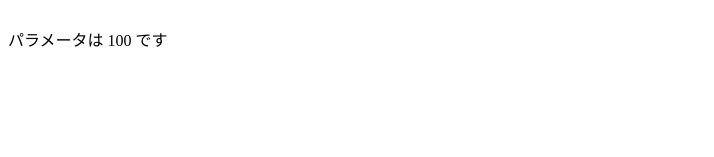
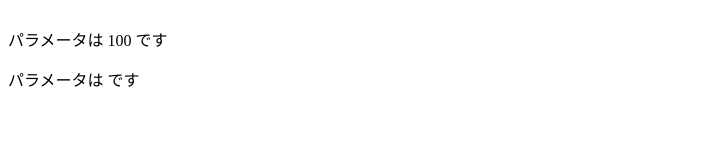
Before and after one commit to shusaku009/react-router-udemy, a React (Create React App) app: page /page2/100 in a window 1280 px wide. Shown: the part 124-281 px from the top of the page, without its empty margins (0-714 px from the left). Built offline with nearby package versions, Linux system fonts and the light colour scheme.

Commit message:
add: クエリパラメーターを扱う

```diff
--- a/package.json
+++ b/package.json
@@ -35,5 +35,8 @@
       "last 1 firefox version",
       "last 1 safari version"
     ]
+  },
+  "devDependencies": {
+    "@babel/plugin-proposal-private-property-in-object": "^7.21.11"
   }
 }
--- a/src/Page2.jsx
+++ b/src/Page2.jsx
@@ -5,6 +5,8 @@
     <div>
       <h1>Page2ページです</h1>
       <Link to="/page2/100">URL Paramerter</Link>
+      <br />
+      <Link to="/page2/999?name=hogehoge">Query Paramerter</Link>
     </div>
   )
 }
--- a/src/UrlParameter.jsx
+++ b/src/UrlParameter.jsx
@@ -1,11 +1,15 @@
-import { useParams } from "react-router-dom"
+import { useParams, useLocation } from "react-router-dom"
 
 export const UrlParameter = () => {
   const { id } = useParams();
+  const { search } = useLocation();
+  const query = new URLSearchParams(search);
+  console.log(query);
   return (
     <div>
       <h1>UrlParameterページです</h1>
       <p>パラメータは {id} です</p>
+      <p>パラメータは {query.get("name")} です</p>
     </div>
   );
 };
```
Also changed, not shown: 1 other file (tests, documents, lock files or other folders).
